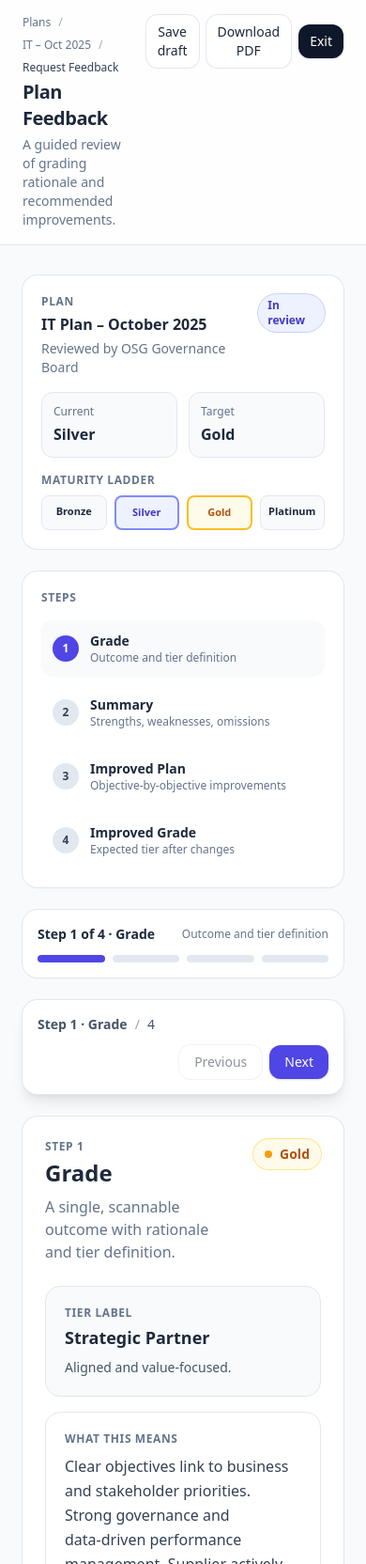
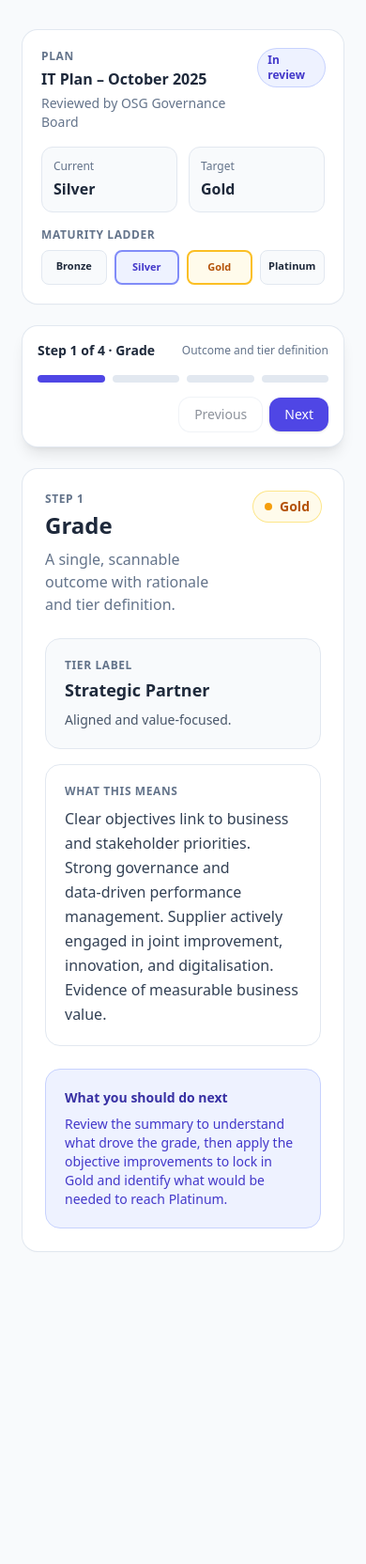
Before and after one commit to nativerez/stackblitz-starters-anxn22hg, a website: page index.html in a window 390 px wide. Shown: the top 1664 px of the page at 94% size. After the commit the page ends 1363 px from the top, so only its background shows below. Drawn offline with nearby package versions, Linux system fonts and the light colour scheme.

Commit message:
Refactor wizard layout and controls for improved mobile and desktop navigation

```diff
--- a/index.html
+++ b/index.html
@@ -15,31 +15,6 @@
   -->
 
   <div class="min-h-screen">
-    <!-- Top bar -->
-    <header class="bg-white/80 backdrop-blur border-b border-slate-200">
-      <div class="mx-auto max-w-7xl px-6 lg:px-10 py-4 flex items-start md:items-center justify-between gap-4">
-        <div>
-          <nav class="text-xs text-slate-500" aria-label="Breadcrumb">
-            <ol class="flex flex-wrap items-center gap-2">
-              <li><a href="#" class="hover:text-slate-700">Plans</a></li>
-              <li class="opacity-60">/</li>
-              <li><a href="#" class="hover:text-slate-700">IT – Oct 2025</a></li>
-              <li class="opacity-60">/</li>
-              <li class="text-slate-700">Request Feedback</li>
-            </ol>
-          </nav>
-          <h1 class="mt-1 text-xl md:text-2xl font-bold tracking-tight">Plan Feedback</h1>
-          <p class="mt-1 text-sm text-slate-500">A guided review of grading rationale and recommended improvements.</p>
-        </div>
-
-        <div class="flex items-center gap-2">
-          <button class="px-3 py-2 rounded-xl bg-white ring-1 ring-slate-200 shadow-sm hover:bg-slate-50 text-sm">Save draft</button>
-          <button class="px-3 py-2 rounded-xl bg-white ring-1 ring-slate-200 shadow-sm hover:bg-slate-50 text-sm">Download PDF</button>
-          <button class="px-3 py-2 rounded-xl bg-slate-900 text-white shadow hover:bg-slate-800 text-sm">Exit</button>
-        </div>
-      </div>
-    </header>
-
     <main class="mx-auto max-w-7xl px-6 lg:px-10 py-8">
       <div class="grid grid-cols-1 lg:grid-cols-12 gap-6">
 
@@ -81,7 +56,7 @@
             </section>
 
             <!-- Stepper -->
-            <section class="rounded-2xl bg-white shadow-sm ring-1 ring-slate-200 p-5">
+            <section class="hidden lg:block rounded-2xl bg-white shadow-sm ring-1 ring-slate-200 p-5">
               <p class="text-xs font-semibold uppercase tracking-wider text-slate-500">Steps</p>
 
               <ol class="mt-4 space-y-2" id="stepper">
@@ -132,23 +107,35 @@
         <!-- Right: Step content -->
         <section class="lg:col-span-8 xl:col-span-9 space-y-6">
 
-          <!-- Mobile stepper (top) -->
-          <div class="lg:hidden rounded-2xl bg-white shadow-sm ring-1 ring-slate-200 p-4">
+          <!-- Wizard controls -->
+          <div class="rounded-2xl bg-white shadow-lg ring-1 ring-slate-200 p-4 order-first">
+            <!-- Mobile: Combined stepper and buttons -->
+            <div class="lg:hidden space-y-4">
               <div class="flex items-center justify-between">
                 <p class="text-sm font-semibold" id="mobileStepTitle">Step 1 of 4 · Grade</p>
                 <p class="text-xs text-slate-500" id="mobileStepMeta">Outcome and tier definition</p>
               </div>
-            <div class="mt-3 grid grid-cols-4 gap-2">
+              <div class="grid grid-cols-4 gap-2">
                 <button class="h-2 rounded-full bg-indigo-600" data-step="1" aria-label="Step 1"></button>
                 <button class="h-2 rounded-full bg-slate-200" data-step="2" aria-label="Step 2"></button>
                 <button class="h-2 rounded-full bg-slate-200" data-step="3" aria-label="Step 3"></button>
                 <button class="h-2 rounded-full bg-slate-200" data-step="4" aria-label="Step 4"></button>
               </div>
+              <div class="flex gap-2 justify-end">
+                <button id="prevBtn" class="px-4 py-2 rounded-xl bg-white ring-1 ring-slate-200 shadow-sm hover:bg-slate-50 text-sm" disabled>
+                  Previous
+                </button>
+                <button id="nextBtn" class="px-4 py-2 rounded-xl bg-indigo-600 text-white shadow hover:bg-indigo-700 text-sm">
+                  Next
+                </button>
+                <button id="completeBtn" class="hidden px-4 py-2 rounded-xl bg-emerald-600 text-white shadow hover:bg-emerald-700 text-sm">
+                  Accept Feedback
+                </button>
+              </div>
             </div>
 
-          <!-- Wizard footer controls -->
-          <div>
-            <div class="rounded-2xl bg-white shadow-lg ring-1 ring-slate-200 p-4 flex flex-col sm:flex-row gap-3 sm:items-center sm:justify-between">
+            <!-- Desktop: Text and buttons layout -->
+            <div class="hidden lg:flex flex-col sm:flex-row gap-3 sm:items-center sm:justify-between">
               <div class="flex items-center gap-2 text-sm text-slate-600">
                 <span class="font-semibold" id="stepCounter"></span>
                 <span class="text-slate-400">/</span>
@@ -158,13 +145,13 @@
               </div>
 
               <div class="flex flex-wrap gap-2 justify-end">
-                <button id="prevBtn" class="px-4 py-2 rounded-xl bg-white ring-1 ring-slate-200 shadow-sm hover:bg-slate-50 text-sm" disabled>
+                <button id="prevBtnDesktop" class="px-4 py-2 rounded-xl bg-white ring-1 ring-slate-200 shadow-sm hover:bg-slate-50 text-sm" disabled>
                   Previous
                 </button>
-                <button id="nextBtn" class="px-4 py-2 rounded-xl bg-indigo-600 text-white shadow hover:bg-indigo-700 text-sm">
+                <button id="nextBtnDesktop" class="px-4 py-2 rounded-xl bg-indigo-600 text-white shadow hover:bg-indigo-700 text-sm">
                   Next
                 </button>
-                <button id="completeBtn" class="hidden px-4 py-2 rounded-xl bg-emerald-600 text-white shadow hover:bg-emerald-700 text-sm">
+                <button id="completeBtnDesktop" class="hidden px-4 py-2 rounded-xl bg-emerald-600 text-white shadow hover:bg-emerald-700 text-sm">
                   Accept Feedback
                 </button>
               </div>
@@ -442,6 +429,9 @@
       const prevBtn = document.getElementById('prevBtn');
       const nextBtn = document.getElementById('nextBtn');
       const completeBtn = document.getElementById('completeBtn');
+      const prevBtnDesktop = document.getElementById('prevBtnDesktop');
+      const nextBtnDesktop = document.getElementById('nextBtnDesktop');
+      const completeBtnDesktop = document.getElementById('completeBtnDesktop');
 
       const stepCounter = document.getElementById('stepCounter');
       const stepHint = document.getElementById('stepHint');
@@ -506,30 +496,36 @@
           mobileMeta.textContent = stepMeta[step].hint;
         }
 
-        // Buttons state
-        if (prevBtn) {
+        // Buttons state (both mobile and desktop)
+        const allPrevBtns = [prevBtn, prevBtnDesktop].filter(Boolean);
+        const allNextBtns = [nextBtn, nextBtnDesktop].filter(Boolean);
+        const allCompleteBtns = [completeBtn, completeBtnDesktop].filter(Boolean);
+
+        allPrevBtns.forEach(btn => {
           if (step === 1) {
-            prevBtn.disabled = true;
-            prevBtn.classList.add('opacity-50', 'cursor-not-allowed');
+            btn.disabled = true;
+            btn.classList.add('opacity-50', 'cursor-not-allowed');
           } else {
-            prevBtn.disabled = false;
-            prevBtn.classList.remove('opacity-50', 'cursor-not-allowed');
+            btn.disabled = false;
+            btn.classList.remove('opacity-50', 'cursor-not-allowed');
           }
+        });
+
+        allNextBtns.forEach(btn => {
+          if (step === 4) {
+            btn.classList.add('hidden');
+          } else {
+            btn.classList.remove('hidden');
           }
-        if (nextBtn) {
+        });
+
+        allCompleteBtns.forEach(btn => {
           if (step === 4) {
-            nextBtn.classList.add('hidden');
+            btn.classList.remove('hidden');
           } else {
-            nextBtn.classList.remove('hidden');
+            btn.classList.add('hidden');
           }
-        }
-        if (completeBtn) {
-          if (step === 4) {
-            completeBtn.classList.remove('hidden');
-          } else {
-            completeBtn.classList.add('hidden');
-          }
-        }
+        });
       }
 
       function showStep(step) {
@@ -550,18 +546,26 @@
         });
       });
 
-      // Footer nav
-      prevBtn.addEventListener('click', () => {
+      // Footer nav - handle both mobile and desktop buttons
+      const handlePrev = () => {
         if (current > 1) {
           showStep(current - 1);
         }
-      });
-      nextBtn.addEventListener('click', () => {
+      };
+      const handleNext = () => {
         if (current < 4) {
           showStep(current + 1);
         }
-      });
-      completeBtn.addEventListener('click', () => alert('Feedback accepted – mock action'));
+      };
+      const handleComplete = () => alert('Feedback accepted – mock action');
+
+      prevBtn.addEventListener('click', handlePrev);
+      nextBtn.addEventListener('click', handleNext);
+      completeBtn.addEventListener('click', handleComplete);
+
+      if (prevBtnDesktop) prevBtnDesktop.addEventListener('click', handlePrev);
+      if (nextBtnDesktop) nextBtnDesktop.addEventListener('click', handleNext);
+      if (completeBtnDesktop) completeBtnDesktop.addEventListener('click', handleComplete);
 
       // Init
       showStep(1);
```
Lines whose indentation alone changed are shown as unchanged.
